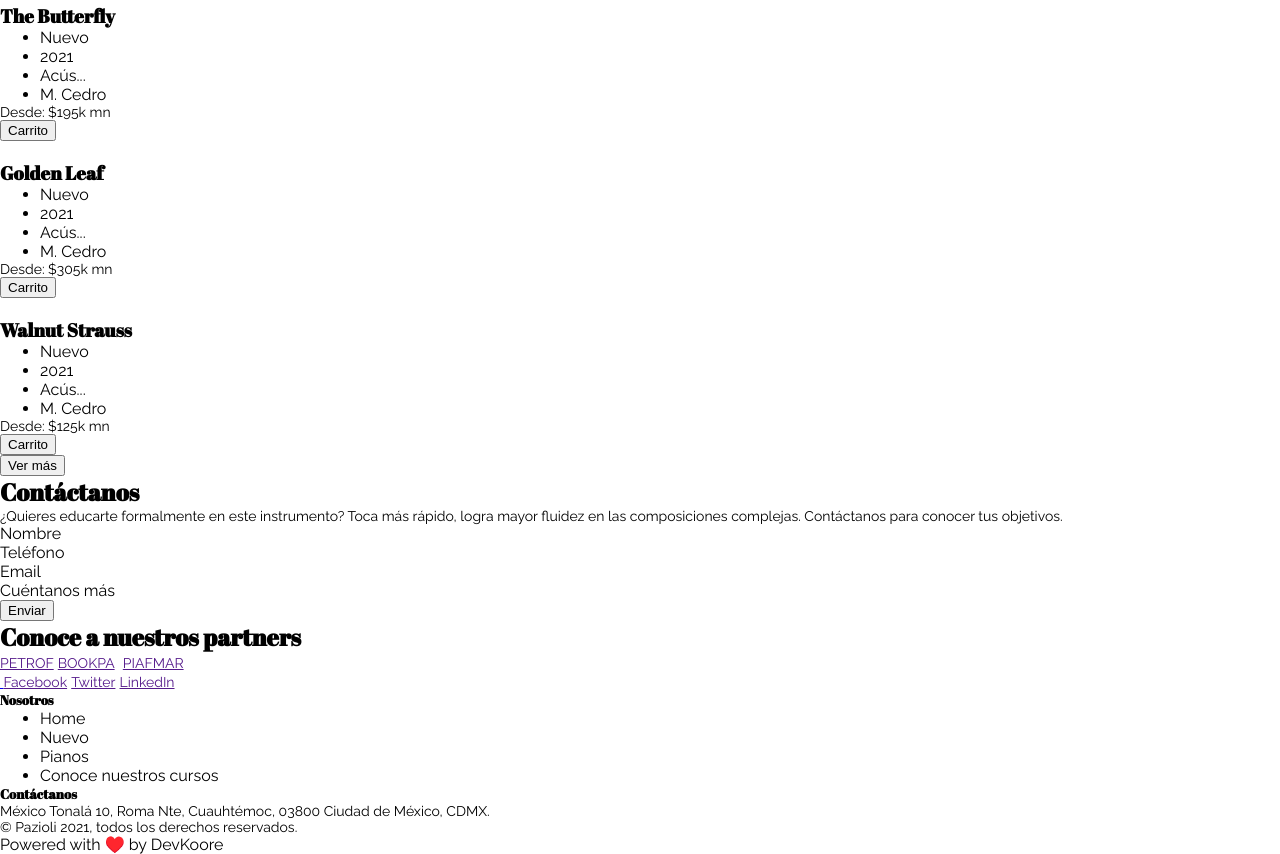
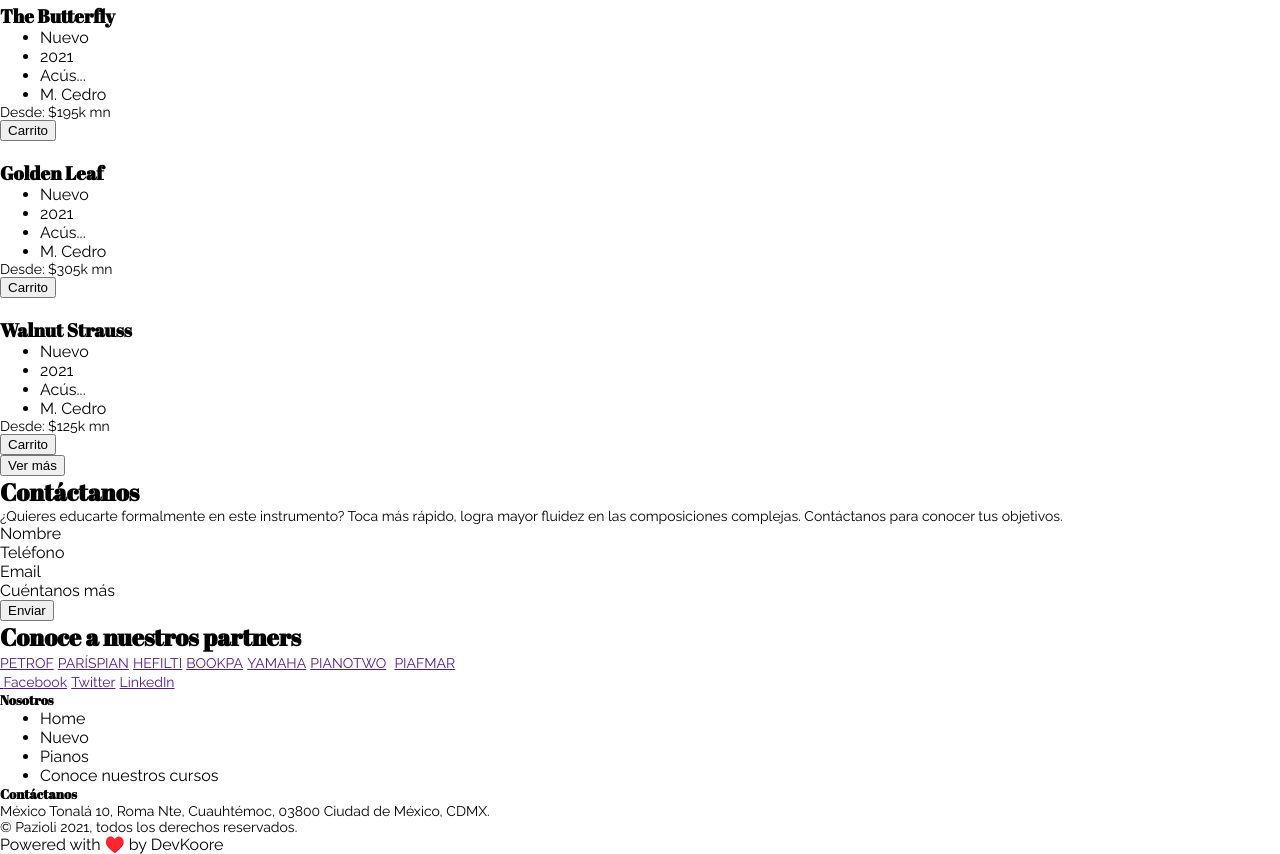
Before and after one commit to jonatanare/12-desafio-maquetado, a plain HTML site: page index.html in a window 1280 px wide. Shown: the part 1165-2019 px from the top of the page. Drawn offline with Linux system fonts and the light colour scheme.

Commit message:
add partner section

```diff
--- a/index.html
+++ b/index.html
@@ -150,15 +150,25 @@
       </div>
     </section>
     <section class="partners">
-      <h2>Conoce a nuestros partners</h2>
-      <a href="">PETROF</a>
+      <h2 class="partners__title">Conoce a nuestros partners</h2>
+      <div class="partners__wrapper">
+      <a class="partners__wrapper--petrof" href="">PETROF</a>
       <!--<button></button>-->
-      <a href="">BOOKPA</a>
+      <a class="partners__wrapper--paríspian" href="">PARÍSPIAN</a>
+      <!--<button></button>-->
+      <a class="partners__wrapper--hefilti" href="">HEFILTI</a>
+      <!--<button></button>-->
+      <a class="partners__wrapper--bookpa" href="">BOOKPA</a>
+      <!--<button></button>-->
+      <a class="partners__wrapper--yamaha" href="">YAMAHA</a>
+      <!--<button></button>-->
+      <a class="partners__wrapper--pianotwo" href="">PIANOTWO</a>
       <!--<button></button>-->
       <img src="#" alt="" />
-      <a href="">PIAFMAR</a>
+      <a class="partners__wrapper--piafmar" href="">PIAFMAR</a>
       <!--<button></button>-->
       <img src="#" alt="" />
+    </div>
     </section>
     <footer class="footer">
       <a href="#">
```
